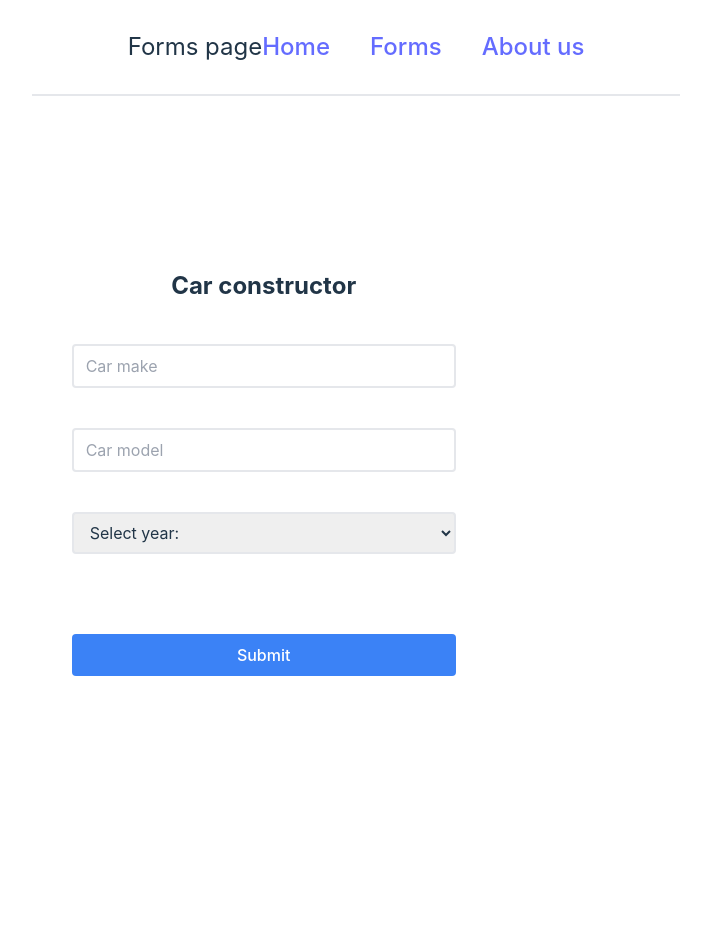
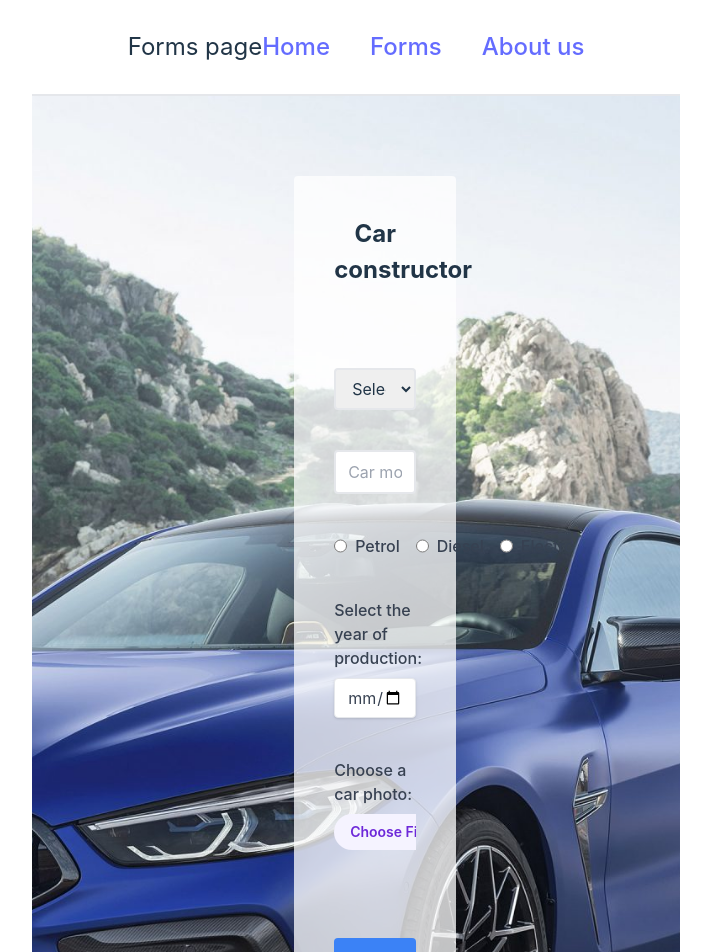
Before and after one commit to KirillKolchanov/React-module-RSS, a React app in the folder react-app/: page /forms in a window 1280 px wide. Shown: the top 952 px of the page, without its empty margins (284-995 px from the left). Before the commit the page ends 800 px from the top, so only its background shows below. Built offline with nearby package versions, Linux system fonts and the light colour scheme; the HTML template or start-up script is replaced by a standard one.

Commit message:
feat: add selector, dataPicker, radioPicker, filerSelector

```diff
--- a/react-app/src/components/Forms.tsx
+++ b/react-app/src/components/Forms.tsx
@@ -4,22 +4,54 @@ import allCars from '../data/cars';
 import '../styles/pages/Forms.css';
 
 import { ICarSchema } from '../models';
+import Switcher from './Forms/Switcher';
 
-export default class Forms extends Component {
-  carMakeRef = createRef<HTMLInputElement>();
-  carModelRef = createRef<HTMLInputElement>();
+type MyProps = Record<string, never>;
 
-  constructor(props: object) {
+type MyState = {
+  carMake: string | undefined;
+  carModel: string | undefined;
+  carYear: string | undefined;
+  carFuel: string | undefined;
+  carPhoto: string | undefined;
+};
+
+export default class Forms extends React.Component<MyProps, MyState> {
+  carMakeRef: React.RefObject<HTMLSelectElement>;
+  carModelRef: React.RefObject<HTMLInputElement>;
+  carYearRef: React.RefObject<HTMLInputElement>;
+  carPetrolRef: React.RefObject<HTMLInputElement>;
+  carDieselRef: React.RefObject<HTMLInputElement>;
+  carElectroRef: React.RefObject<HTMLInputElement>;
+  carPhotoRef: React.RefObject<HTMLInputElement>;
+
+  constructor(props: MyProps) {
     super(props);
+
+    this.carMakeRef = createRef();
+    this.carModelRef = createRef();
+    this.carYearRef = createRef();
+    this.carPetrolRef = createRef();
+    this.carDieselRef = createRef();
+    this.carElectroRef = createRef();
+    this.carPhotoRef = createRef();
 
     this.state = {
       carMake: '',
       carModel: '',
+      carYear: '',
+      carFuel: '',
+      carPhoto: '',
     };
 
     this.handleSubmit = this.handleSubmit.bind(this);
     this.onMakeChange = this.onMakeChange.bind(this);
     this.onModelChange = this.onModelChange.bind(this);
+    this.onYearChange = this.onYearChange.bind(this);
+    this.onPetrolChange = this.onPetrolChange.bind(this);
+    this.onDieselChange = this.onDieselChange.bind(this);
+    this.onElectroChange = this.onElectroChange.bind(this);
+    this.onPhotoChange = this.onPhotoChange.bind(this);
   }
 
   handleSubmit(event: React.FormEvent<HTMLFormElement>): void {
@@ -36,15 +68,60 @@ export default class Forms extends Component {
     this.setState({ carModel });
   }
 
+  onYearChange(event: React.ChangeEvent<HTMLInputElement | HTMLSelectElement>) {
+    const carYear = this.carYearRef.current?.value?.substring(0, 4);
+    this.setState({ carYear });
+  }
+
+  onPetrolChange(event: React.ChangeEvent<HTMLInputElement | HTMLSelectElement>) {
+    const carFuel = this.carPetrolRef.current?.id;
+    this.setState({ carFuel });
+  }
+
+  onDieselChange(event: React.ChangeEvent<HTMLInputElement | HTMLSelectElement>) {
+    const carFuel = this.carDieselRef.current?.id;
+    this.setState({ carFuel });
+  }
+
+  onElectroChange(event: React.ChangeEvent<HTMLInputElement | HTMLSelectElement>) {
+    const carFuel = this.carElectroRef.current?.id;
+    this.setState({ carFuel });
+  }
+
+  onPhotoChange(event: React.ChangeEvent<HTMLInputElement | HTMLSelectElement>) {
+    const carPhoto: HTMLInputElement | null = this.carPhotoRef.current;
+    if (event.target.name === 'file' && carPhoto?.files && carPhoto.files.length) {
+      this.setState({ carPhoto: URL.createObjectURL(carPhoto.files[0]) });
+    }
+  }
+
   render(): JSX.Element {
     return (
-      <div className="form_wrapper mt-40 ml-10 flex">
-        {/* <img src="../../public/cars/forms_background.png" alt="" /> */}
-        <div className="form-floating mt-3 xl:w-96">
+      <div className="form_wrapper flex pb-72 bg-cover bg-center bg-no-repeat justify-end">
+        <div className="p-10 mt-20 mr-56 form-floating xl:w-1/4 rounded dark:bg-slate-800 bg-white  bg-opacity-75">
           <form className="flex flex-col" onSubmit={this.handleSubmit}>
             <h2 className="text-center mb-10 font-bold">Car constructor</h2>
-            <input
-              className="border-2 rounded py-2 px-3 required"
+            <select
+              defaultValue={''}
+              className="mt-10 rounded py-2 px-3 border-2 required"
+              placeholder="Select year:"
+              onChange={this.onMakeChange}
+              ref={this.carMakeRef}
+              required
+            >
+              <option value="" disabled>
+                Select make:
+              </option>
+              {['Aston Martin', 'Audi', 'Bmw', 'Ferrari', 'Mercedes', 'Porsche', 'Volkswagen'].map(
+                (make: string): JSX.Element => (
+                  <option key={make} value={make}>
+                    {make}
+                  </option>
+                )
+              )}
+            </select>
+            {/* <input
+              className="border-2 rounded py-2 px-3"
               type="text"
               // className={className}
               placeholder="Car make"
@@ -54,7 +131,7 @@ export default class Forms extends Component {
               data-testid="textInput"
               // id={this.props.subject}
               required
-            />
+            /> */}
             <input
               className="mt-10 border-2 rounded py-2 px-3 required"
               type="text"
@@ -65,43 +142,81 @@ export default class Forms extends Component {
               onChange={this.onModelChange}
               data-testid="textInput"
               // id={this.props.subject}
+              required
             />
-            <select
-              className="mt-10 rounded py-2 px-3 border-2 required"
-              placeholder="Select year:"
-            >
-              {/* // valid={this.state.gender}
-              // subject="Select gender"
-              // name="gender"
-              // options={['Male', 'Female']}
-              // onChange={this.onChangeHandler.bind(this)}
-              // reference={this.genderSelect}
-              // warningMessage={warningMessages.gender.emptyInput} */}
-              <option value="" disabled selected>
-                Select year:
-              </option>
-              {[
-                '2010',
-                '2011',
-                '2012',
-                '2013',
-                '2014',
-                '2015',
-                '2016',
-                '2017',
-                '2018',
-                '2019',
-                '2020',
-                '2021',
-                '2022',
-              ].map(
-                (year: string): JSX.Element => (
-                  <option key={year} value={year}>
-                    {year}
-                  </option>
-                )
-              )}
-            </select>
+            <div className="flex mt-10 items-center">
+              <input
+                type="radio"
+                id="petrol"
+                name="carFuel"
+                ref={this.carPetrolRef}
+                className="h-4 w-4 text-indigo-600 focus:ring-indigo-500 border-gray-300"
+                defaultChecked={false}
+                onChange={this.onPetrolChange}
+              />
+              <label htmlFor="petrol" className="ml-2">
+                <span className="block text-m font-medium text-gray-700">Petrol</span>
+              </label>
+              <input
+                type="radio"
+                id="diesel"
+                name="carFuel"
+                ref={this.carDieselRef}
+                className="ml-4 h-4 w-4 text-indigo-600 focus:ring-indigo-500 border-gray-300"
+                defaultChecked={false}
+                onChange={this.onDieselChange}
+              />
+              <label htmlFor="diesel" className="ml-2">
+                <span className="block text-m font-medium text-gray-700">Diesel</span>
+              </label>
+              <input
+                type="radio"
+                id="electro"
+                name="carFuel"
+                ref={this.carElectroRef}
+                className="ml-4 h-4 w-4 text-indigo-600 focus:ring-indigo-500 border-gray-300"
+                defaultChecked={false}
+                onChange={this.onElectroChange}
+              />
+              <label htmlFor="electro" className="ml-2">
+                <span className="block text-m font-medium text-gray-700">Electro</span>
+              </label>
+            </div>
+            <div className="flex flex-col mt-10">
+              <label htmlFor="DataPicker" className="mb-2 font-medium text-gray-700">
+                Select the year of production:
+              </label>
+              <input
+                type="date"
+                id="DataPicker"
+                name="DataPicker"
+                min="1990-01-01"
+                max="2023-01-01"
+                ref={this.carYearRef}
+                onChange={this.onYearChange}
+                className="w-full px-3 py-2 leading-tight text-gray-700 border rounded shadow appearance-none focus:outline-none focus:shadow-outline"
+              />
+            </div>
+            <div className="flex flex-col mt-10">
+              <label htmlFor="DataPicker" className="mb-2 font-medium text-gray-700">
+                Choose a car photo:
+                <input
+                  type="file"
+                  id="PhotoPicker"
+                  name="file"
+                  accept="image/png, image/gif, image/jpeg"
+                  className="block mt-2 w-full text-sm cursor-pointer text-slate-500
+                    file:mr-4 file:py-2 file:px-4
+                    file:rounded-full file:border-0
+                    file:text-sm file:font-semibold
+                  file:bg-violet-50 file:text-violet-700
+                  hover:file:bg-violet-100"
+                  ref={this.carPhotoRef}
+                  onChange={this.onPhotoChange}
+                />
+              </label>
+            </div>
+            {}
             <button
               type="submit"
               className="mt-20 bg-blue-500 text-white py-2 px-4 rounded hover:bg-blue-700"
--- /dev/null
+++ b/react-app/src/components/Forms/Switcher.tsx
@@ -0,0 +1,35 @@
+import React from 'react';
+
+type SwitcherProps = {
+  id: string;
+  label: string;
+  ref?: React.RefObject<HTMLInputElement>;
+};
+
+class Switcher extends React.Component<SwitcherProps> {
+  constructor(props: SwitcherProps) {
+    super(props);
+  }
+
+  render() {
+    const { id, label, ref } = this.props;
+
+    return (
+      <div className="flex items-center">
+        <input
+          type="radio"
+          id={id}
+          name={id}
+          ref={ref}
+          className="h-4 w-4 text-indigo-600 focus:ring-indigo-500 border-gray-300"
+          defaultChecked={false}
+        />
+        <label htmlFor={id} className="ml-3">
+          <span className="block text-sm font-medium text-gray-700">{label}</span>
+        </label>
+      </div>
+    );
+  }
+}
+
+export default Switcher;
--- a/react-app/src/styles/pages/Forms.css
+++ b/react-app/src/styles/pages/Forms.css
@@ -1,3 +1,3 @@
 .form_wrapper {
-  /* background-image: url("/react-app/public/cars/forms_background.png"); */
+  background-image: url("/Bmw_m8.jpeg");
 }
```
Also changed, not shown: react-app/public/Bmw_m8.jpeg (added).
